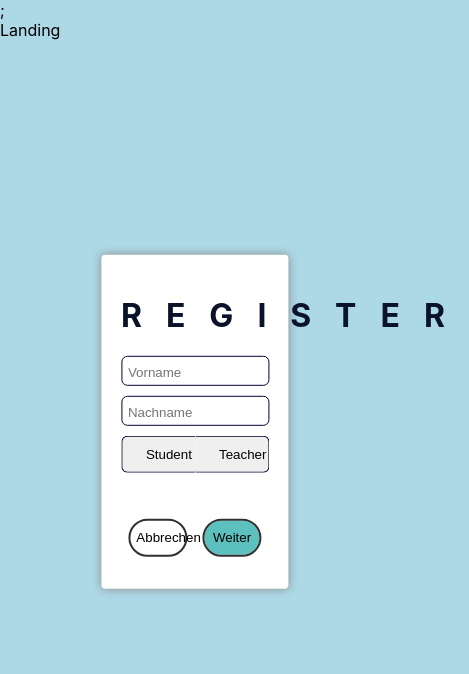
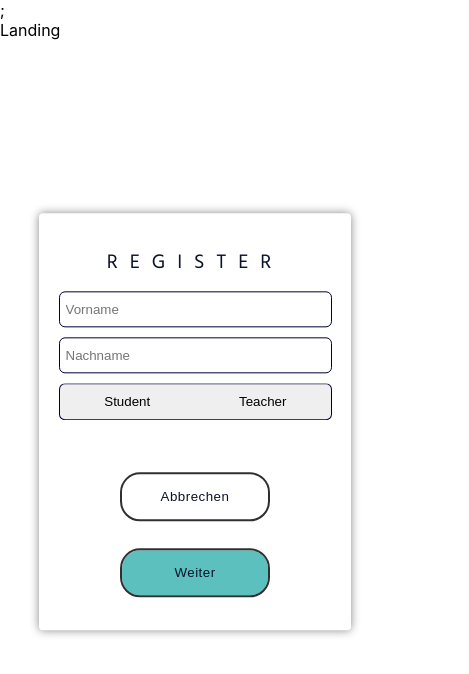
Before and after one commit to E-Edu/frontend, a React (Create React App) app: page /register in a window 390 px wide. Shown: the top 674 px of the page, 469 px wide, since content can reach past the window. Built offline with nearby package versions, Linux system fonts and the light colour scheme.

Commit message:
mediaqueries angelegt - scss bearbeitet

```diff
--- a/src/components/Register/index.scss
+++ b/src/components/Register/index.scss
@@ -1,5 +1,11 @@
-body {
-    font-family: Medium 80px/129px Hind Siliguri;
+@import url("https://fonts.googleapis.com/css?family=Arimo&display=swap");
+@import url("https://fonts.googleapis.com/css?family=Hind+Siliguri&display=swap");
+
+form {
+    font-family: "Arimo", sans-serif;
+    font-family: "Hind Siliguri", sans-serif;
+
+    //font-family: Medium 80px/129px Hind Siliguri;
     a {
         text-decoration: none;
         color: #687d9a;
@@ -19,17 +25,12 @@ body {
     }
 }
 
-@media only screen and (max-width: 600px) {
-    body {
-        background-color: lightblue;
-    }
-}
 /*
 *white bachgroundcanvas
 */
 .box {
     width: 38%;
-    height: 35%;
+    height: 585, 8px;
     padding: 5%;
     position: absolute;
     top: 50%;
@@ -46,6 +47,7 @@ body {
 
     /*field that displays the text and all buttons and input-fields of the login*/
     .box-inhalt {
+        text-align: center;
         margin-top: -10%;
     } /*sets size and form of the input-boxes for password and email*/
     .input-box {
@@ -56,6 +58,7 @@ body {
         width: 100%;
         box-sizing: border-box;
         margin: 10px 0;
+
         /*sets size of the actual inputfields in the input-boxes*/
         input {
             width: 100%;
@@ -125,13 +128,20 @@ body {
 
     .btn-UI {
         margin: 5%;
-        width: 40%;
-        height: 38px;
+        width: 230px;
+        height: 49px;
+
         background: #ffffff 0% 0% no-repeat padding-box;
         border: 2px solid #303030;
         border-radius: 20px;
         opacity: 1;
         cursor: pointer;
+
+        text-align: center;
+        font: Regular 32px/28px Arimo;
+        letter-spacing: 0.48px;
+        color: #0b132b;
+        opacity: 1;
     }
 
     .btn-weiter {
@@ -143,12 +153,15 @@ body {
     /*sets position of the headline "LOGIN"*/
     #Headline {
         text-align: center;
-        font: Medium 80px/129px Hind Siliguri;
+        font-family: Hind Siliguri;
+        font-weight: 500;
+        font-size: 32px;
         letter-spacing: 24px;
         color: #0b132b;
         opacity: 1;
         text-transform: uppercase;
     }
+
     /*sets size and color of the login-button*/
     #login {
         background: #00b3b3;
@@ -184,3 +197,27 @@ body {
         display: none;
     }
 }
+
+@media only screen and (max-width: 830px) {
+    .box {
+        #Headline {
+            text-align: center;
+            font-family: Hind Siliguri;
+            font-weight: 500;
+            font-size: 20px;
+            letter-spacing: 12px;
+            color: #0b132b;
+            opacity: 1;
+            text-transform: uppercase;
+        }
+    }
+}
+
+@media only screen and (max-width: 600px) {
+    .box {
+        width: 70%;
+    }
+    .btn-UI {
+        max-width: 150px;
+    }
+}
```
